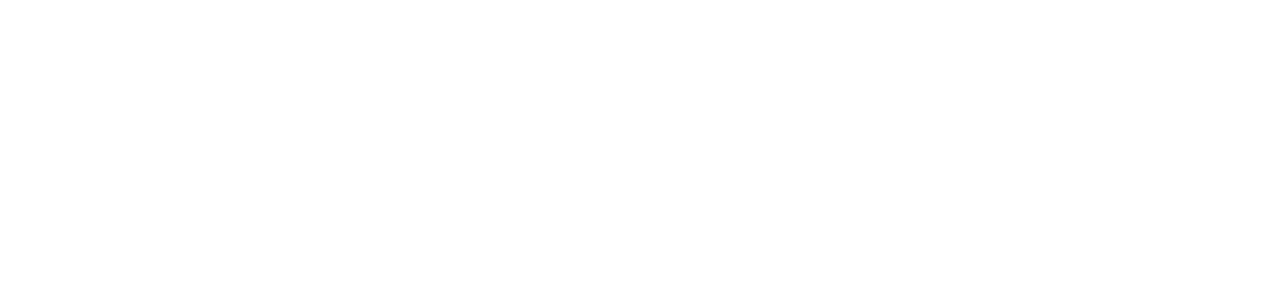
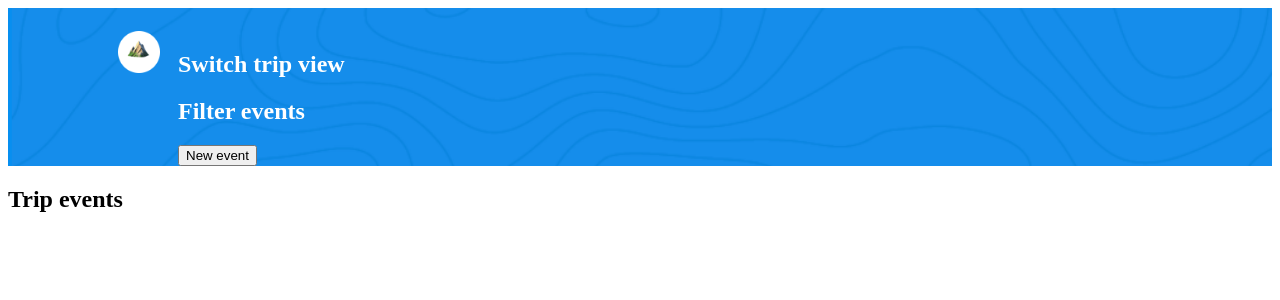
Before and after one commit to oleksii-b/big-trip, an Angular app: page / in a window 1280 px wide. Shown: the top 300 px of the page. Built offline with nearby package versions, Linux system fonts and the light colour scheme.

Commit message:
no message

```diff
--- a/src/app/modules/home/pages/home/home-page.component.html
+++ b/src/app/modules/home/pages/home/home-page.component.html
@@ -0,0 +1,33 @@
+<header class="header">
+  <div class="header__container page-body__container">
+    <img class="header__logo" src="assets/img/logo.png" width="42" height="42" alt="Trip logo" />
+
+    <div class="trip-main">
+      <!-- Route -->
+
+      <div class="trip-main__trip-controls trip-controls">
+        <h2 class="visually-hidden">Switch trip view</h2>
+        <!-- Menu -->
+
+        <h2 class="visually-hidden">Filter events</h2>
+        <!-- Filters -->
+      </div>
+
+      <button class="trip-main__event-add-btn btn btn--big btn--yellow" type="button">
+        New event
+      </button>
+    </div>
+  </div>
+</header>
+
+<main class="main">
+  <div class="page-body__container">
+    <section class="trip-events">
+      <h2 class="visually-hidden">Trip events</h2>
+
+      <!-- Sorting -->
+
+      <!-- Content -->
+    </section>
+  </div>
+</main>
--- a/src/app/modules/home/pages/home/home-page.component.scss
+++ b/src/app/modules/home/pages/home/home-page.component.scss
@@ -0,0 +1,32 @@
+.header {
+  background-color: #078ff0;
+  background-image: url('../../../../../assets/img/header-bg.png');
+  background-repeat: no-repeat;
+  background-size: cover;
+  color: #fff;
+  padding-top: 23px;
+
+  @media (-webkit-min-device-pixel-ratio: 1.5), (min-resolution: 144dpi), (min-resolution: 1.5dppx) {
+    background-image: url('../../../../../assets/img/header-bg@2x.png');
+  }
+
+  &__container {
+    align-items: flex-start;
+    display: flex;
+    padding-left: 110px;
+  }
+
+  &__logo {
+    display: block;
+    height: 42px;
+    margin-right: 18px;
+    min-width: 42px;
+    width: 42px;
+  }
+}
+
+.main {
+  display: flex;
+  flex-direction: column;
+  flex-grow: 1;
+}
```
